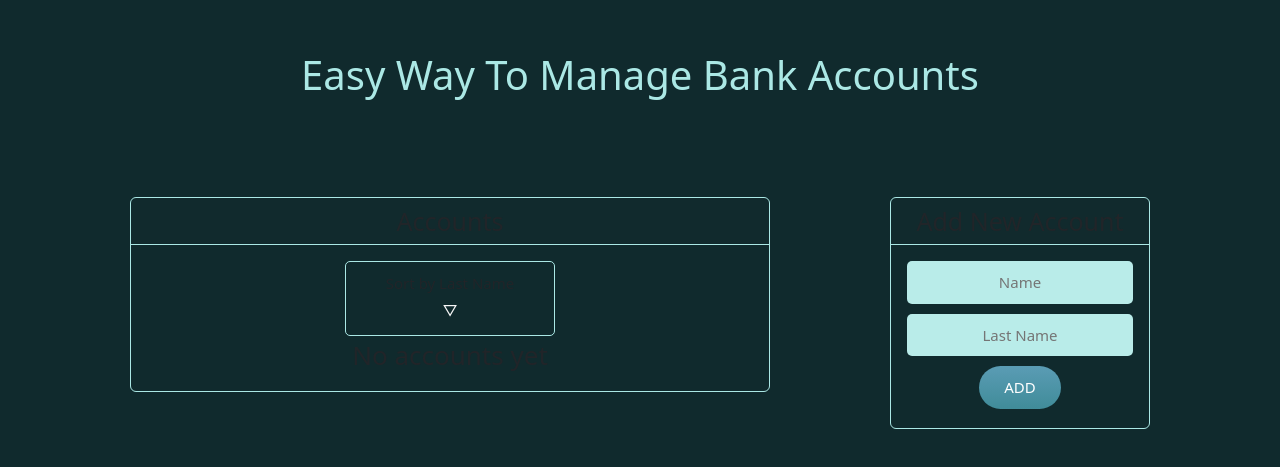
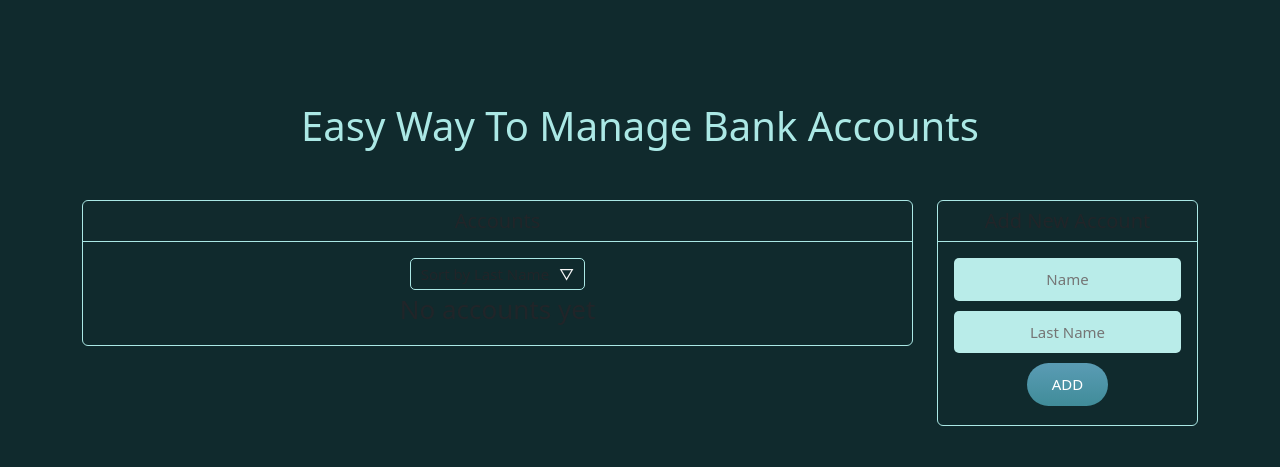
Before and after one commit to AusraMundus/U1-bankas-REACT, a React (Create React App) app: page / in a window 1280 px wide. Shown: the part 161-628 px from the top of the page. Built offline with nearby package versions, Linux system fonts and the light colour scheme.

Commit message:
Style updates

```diff
--- a/src/App.jsx
+++ b/src/App.jsx
@@ -79,7 +79,7 @@ function App() {
         <div className="container">
           <div className="row">
 
-            <div className="col-8">
+            <div className="col-9">
               <ListOfAccounts
                 accounts={accounts}
                 sort={sort}
@@ -89,7 +89,7 @@ function App() {
               />
             </div>
 
-            <div className="col-4">
+            <div className="col-3">
               <AddNewAccount setCreateData={setCreateData} />
             </div>
           </div>
--- a/src/App.scss
+++ b/src/App.scss
@@ -19,7 +19,7 @@ h1 {
 }
 
 h2 {
-  font-size: 25px;
+  font-size: 20px;
 }
 
 p {
@@ -102,19 +102,17 @@ ul.no-bullets {
 .sort {
   border: 1px solid #ABE8E5;
   border-radius: 5px;
-  width: 210px;
+  width: fit-content;
   font-size: 15px;
-  justify-content: center;
+  padding: 0 10px;
 
   .sort-button {
-    width: 30px;
     height: 30px;
-    font-size: 15px;
     cursor: pointer;
     color: #f7f7f7;
     display: inline-flex;
     align-items: center;
-    justify-content: center;
+    padding-left: 10px;
 
     &:after {
       content: '\25A2'; // square
--- a/src/Components/AddNewAccount.jsx
+++ b/src/Components/AddNewAccount.jsx
@@ -24,7 +24,7 @@ export default function AddNewAccount({ setCreateData }) {
 
     return (
         <>
-            <div className="card m-5">
+            <div className="card">
                 <h2 className="card-header">Add New Account</h2>
                 <div className="m-3">
                     <form>
--- a/src/Components/ListOfAccounts.jsx
+++ b/src/Components/ListOfAccounts.jsx
@@ -6,7 +6,7 @@ export default function ListOfAccounts({ accounts, setDeleteModalData, doSort, s
 
     return (
         <>
-            <div className="card m-5">
+            <div className="card">
                 <h2 className="card-header list-header">Accounts</h2>
                 <div className="card-body">
                     <p className="sort">Sort by Last Name<span className={'sort-button ' + sort} onClick={doSort}></span></p>
```
